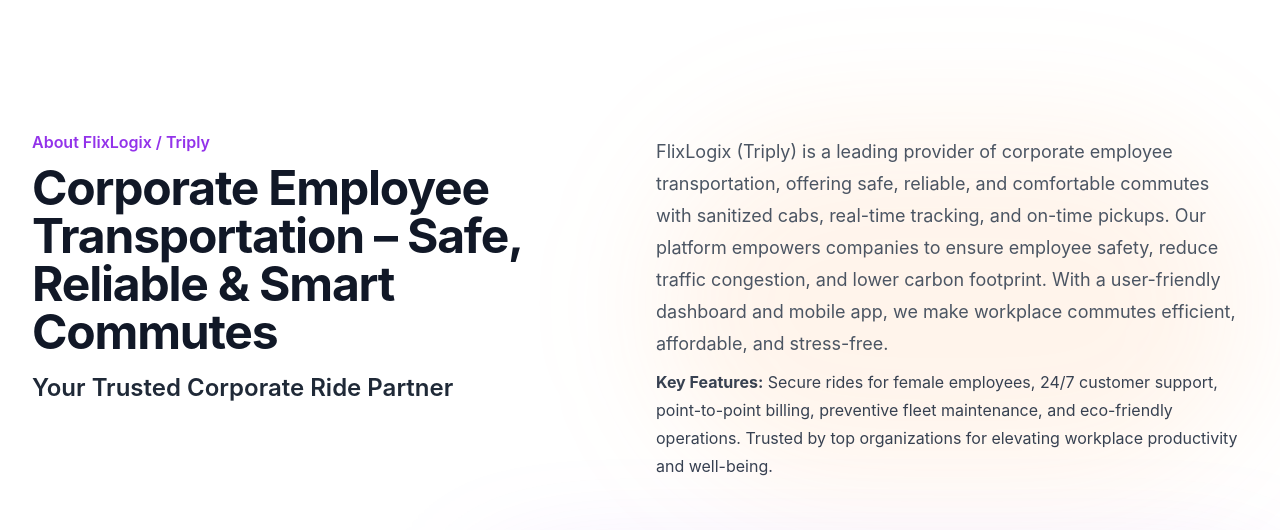
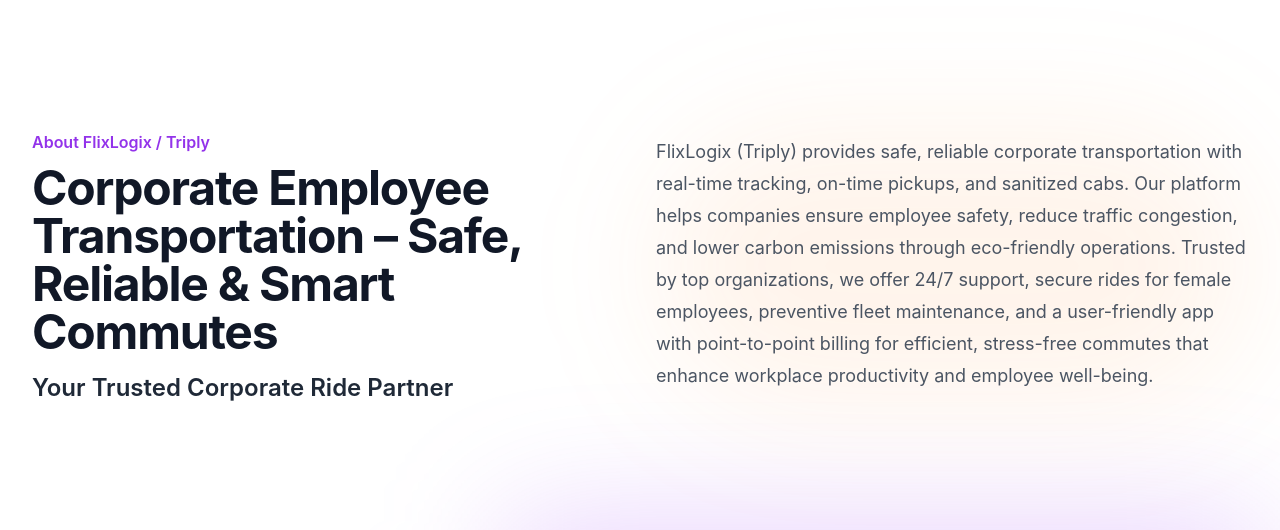
Before and after one commit to Punit-Dethe/triply, a React (Vite) app: page / in a window 1280 px wide. Shown: the part 760-1290 px from the top of the page. Built offline with nearby package versions, Linux system fonts and the light colour scheme.

Commit message:
Update AboutUs.jsx

```diff
--- a/src/components/AboutUs.jsx
+++ b/src/components/AboutUs.jsx
@@ -24,10 +24,7 @@ const AboutUs = () => {
           <div className="lg:pt-2 relative">
              <div className="absolute inset-0 bg-orange-400/10 blur-3xl rounded-full -z-1" />
             <p className="relative text-lg leading-8 text-gray-600">
-              FlixLogix (Triply) is a leading provider of corporate employee transportation, offering safe, reliable, and comfortable commutes with sanitized cabs, real-time tracking, and on-time pickups. Our platform empowers companies to ensure employee safety, reduce traffic congestion, and lower carbon footprint. With a user-friendly dashboard and mobile app, we make workplace commutes efficient, affordable, and stress-free.
-            </p>
-            <p className="relative text-base leading-7 text-gray-700 mt-2">
-              <strong>Key Features:</strong> Secure rides for female employees, 24/7 customer support, point-to-point billing, preventive fleet maintenance, and eco-friendly operations. Trusted by top organizations for elevating workplace productivity and well-being.
+              FlixLogix (Triply) provides safe, reliable corporate transportation with real-time tracking, on-time pickups, and sanitized cabs. Our platform helps companies ensure employee safety, reduce traffic congestion, and lower carbon emissions through eco-friendly operations. Trusted by top organizations, we offer 24/7 support, secure rides for female employees, preventive fleet maintenance, and a user-friendly app with point-to-point billing for efficient, stress-free commutes that enhance workplace productivity and employee well-being.
             </p>
           </div>
         </div>
```
